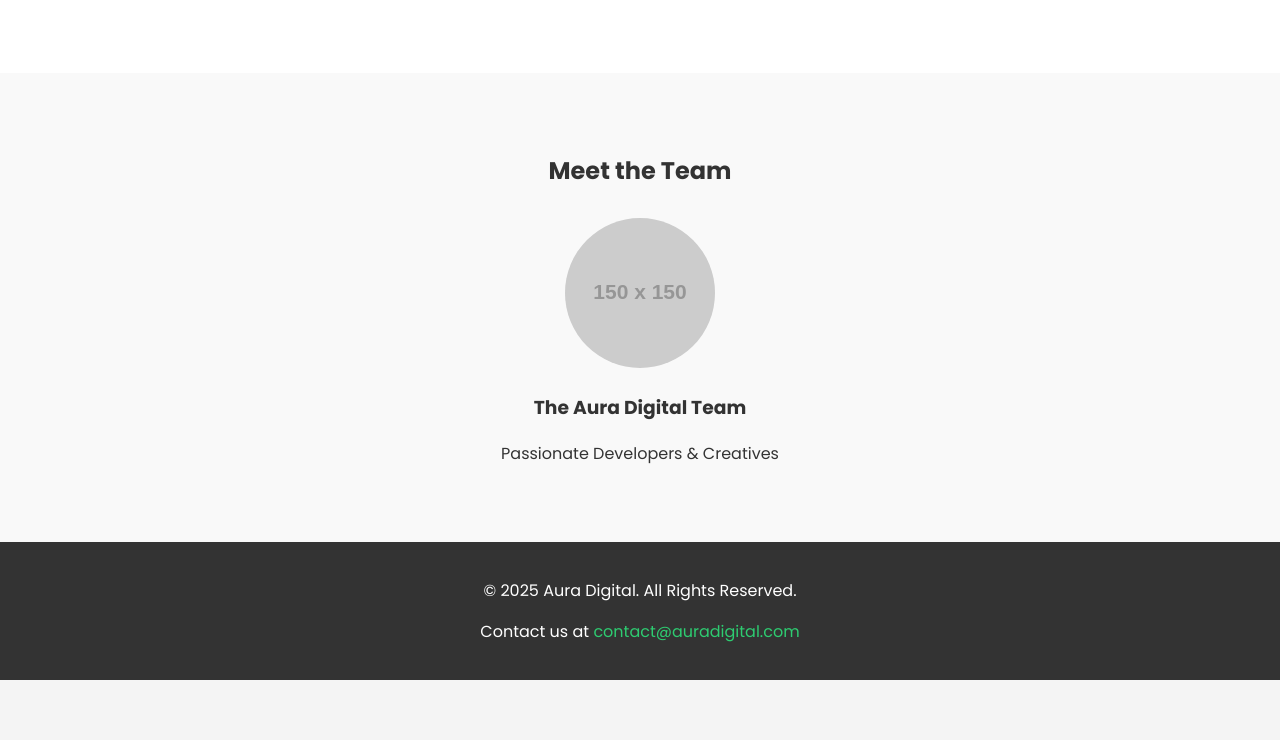
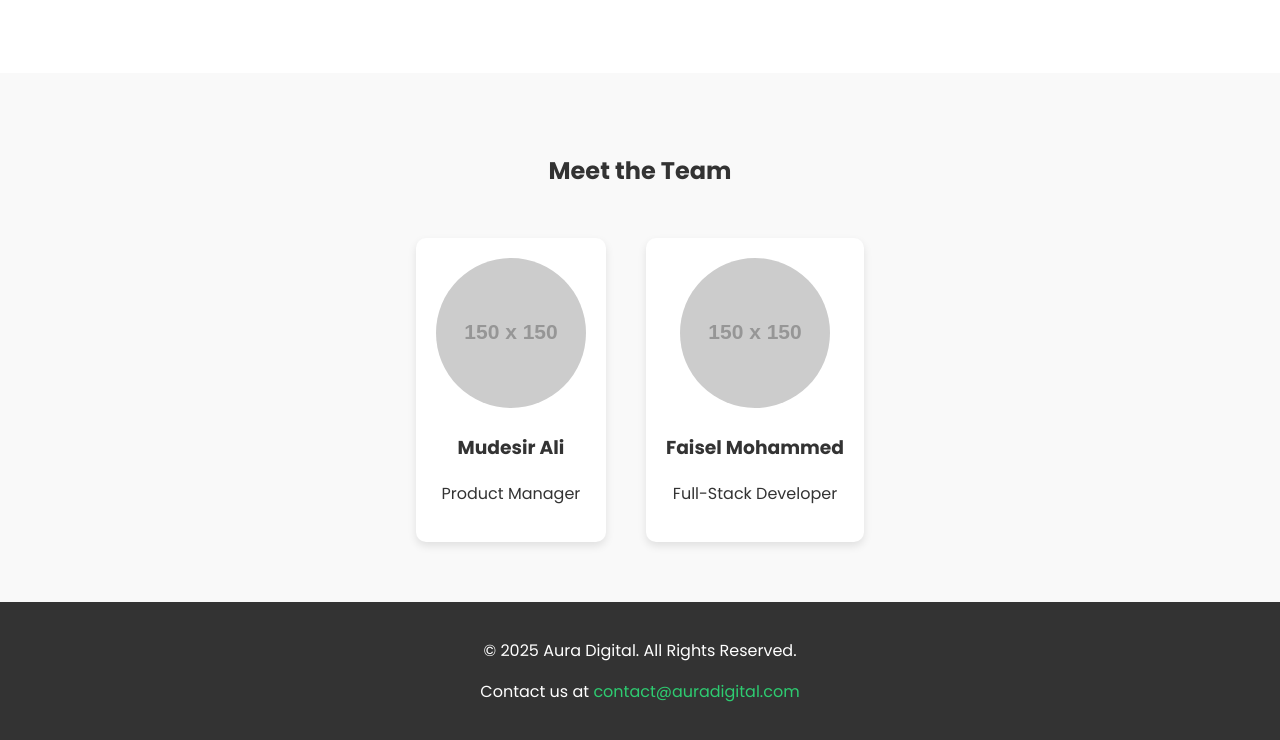
Before and after one commit to MudMoh/Aura_Digital, a plain HTML site: page index.html in a window 1280 px wide. Shown: the part 1096-1836 px from the top of the page. Before the commit the page ends 1776 px from the top, so only its background shows below. Drawn offline with Linux system fonts and the light colour scheme; placeholder pictures from the web are drawn by us.

Commit message:
team member alignment updated

```diff
--- a/index.html
+++ b/index.html
@@ -48,14 +48,21 @@
     </section>
 
     <section id="team">
-        <div class="container">
-            <h2>Meet the Team</h2>
+    <div class="container">
+        <h2>Meet the Team</h2>
+        <div class="team-container">
             <div class="team-member">
                 <img src="https://via.placeholder.com/150" alt="Team Member" class="team-photo">
-                <h3>The Aura Digital Team</h3>
-                <p>Passionate Developers & Creatives</p>
+                <h3>Mudesir Ali</h3>
+                <p>Product Manager</p>
+            </div>
+            <div class="team-member">
+                <img src="https://via.placeholder.com/150" alt="Team Member" class="team-photo">
+                <h3>Faisel Mohammed</h3>
+                <p>Full-Stack Developer</p>
             </div>
         </div>
+    </div>
     </section>
 
     <footer>
--- a/styles.css
+++ b/styles.css
@@ -79,3 +79,23 @@
     color: #2ecc71;
     text-decoration: none;
 }
+.team-container {
+    display: flex; /* Enables Flexbox */
+    justify-content: center; /* Centers items horizontally */
+    gap: 40px; /* Adds space between the team members */
+    flex-wrap: wrap; /* Allows items to wrap to a new line on smaller screens */
+}
+
+/* Optional: Add some styling to the team member card itself */
+.team-member {
+    text-align: center;
+    padding: 20px;
+    border-radius: 10px;
+    background-color: #ffffff;
+    box-shadow: 0 4px 8px rgba(0,0,0,0.1);
+    transition: transform 0.3s ease;
+}
+
+.team-member:hover {
+    transform: translateY(-5px);
+}
```
